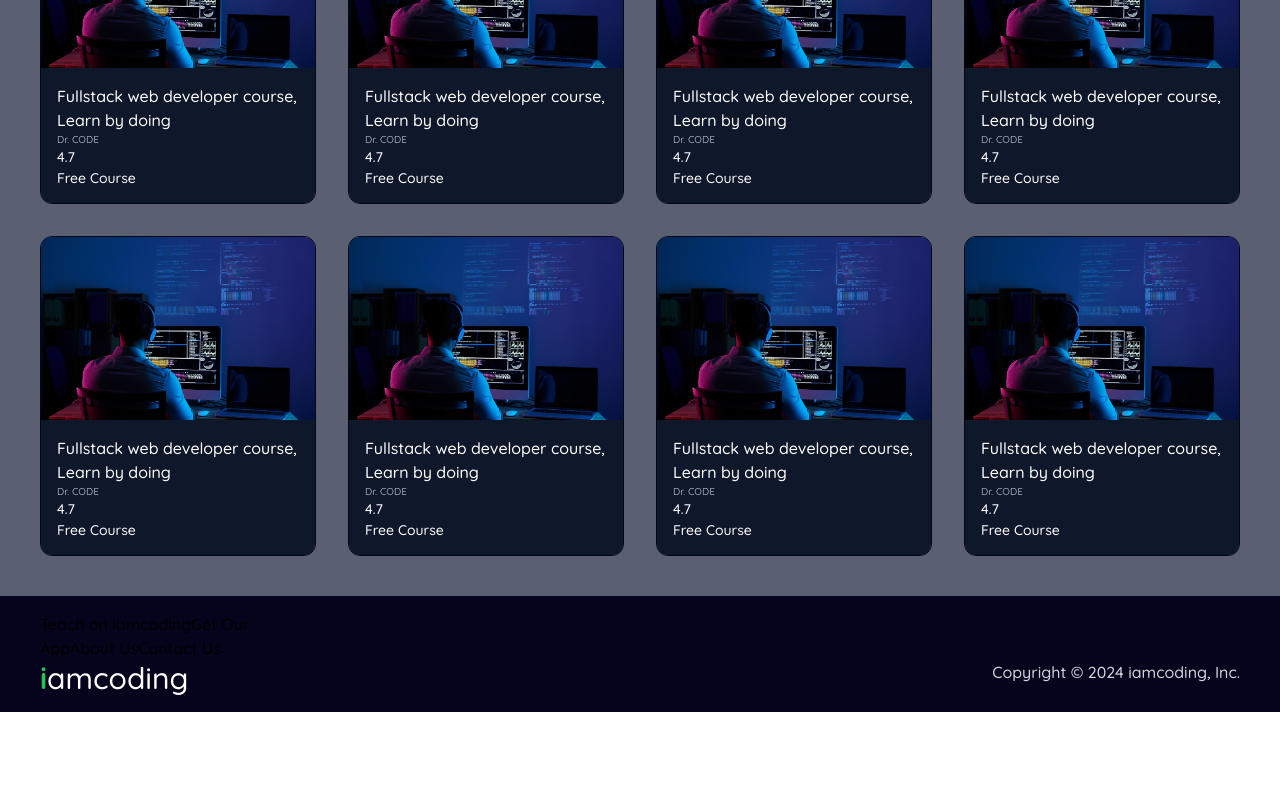
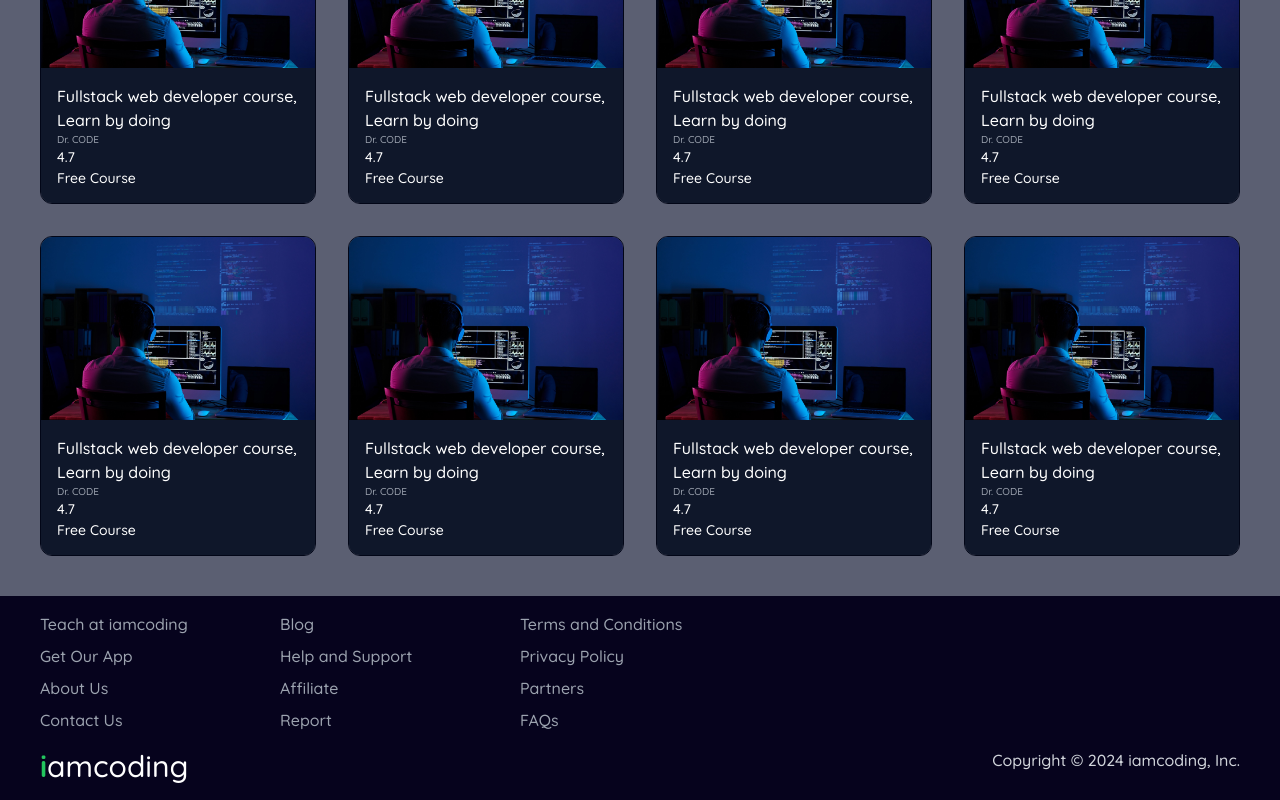
Before and after one commit to DC-21/iamcoding, a React (Vite) app in the folder client/: page / in a window 1280 px wide. Shown: the part 1999-2799 px from the top of the page. Before the commit the page ends 2711 px from the top, so only its background shows below. Built offline with nearby package versions, Linux system fonts and the light colour scheme.

Commit message:
client stuff

```diff
--- a/client/src/components/global/Footer.tsx
+++ b/client/src/components/global/Footer.tsx
@@ -2,14 +2,26 @@ const Footer = () => {
   return (
     <footer className="md:px-10 px-6 py-4 w-full h-auto flex flex-col bg-[#06031d]">
       <div className="w-full grid md:grid-cols-5">
-        <div>
-          <a href="">Teach on iamcoding</a>
+        <div className="w-full flex flex-col text-gray-400 gap-2">
+          <a href="">Teach at iamcoding</a>
           <a href="">Get Our App</a>
           <a href="">About Us</a>
           <a href="">Contact Us</a>
         </div>
+        <div className="w-full flex flex-col text-gray-400 gap-2">
+          <a href="">Blog</a>
+          <a href="">Help and Support</a>
+          <a href="">Affiliate</a>
+          <a href="">Report</a>
+        </div>
+        <div className="w-full flex flex-col text-gray-400 gap-2">
+          <a href="">Terms and Conditions</a>
+          <a href="">Privacy Policy</a>
+          <a href="">Partners</a>
+          <a href="">FAQs</a>
+        </div>
       </div>
-      <div className="w-full flex justify-between">
+      <div className="w-full flex justify-between mt-4">
         <a className="md:text-3xl text-2xl font-bold text-green-500" href="">
           i<span className="text-white">amcoding</span>
         </a>
```
